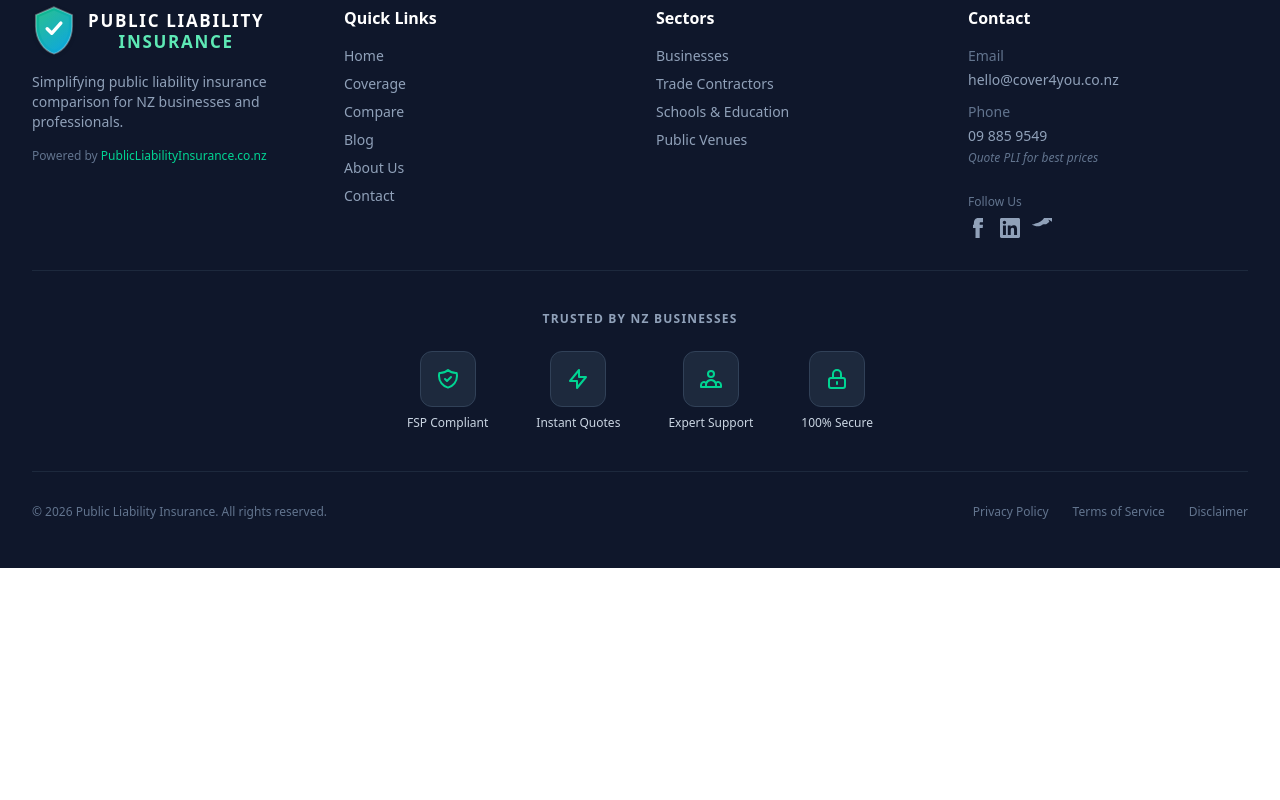
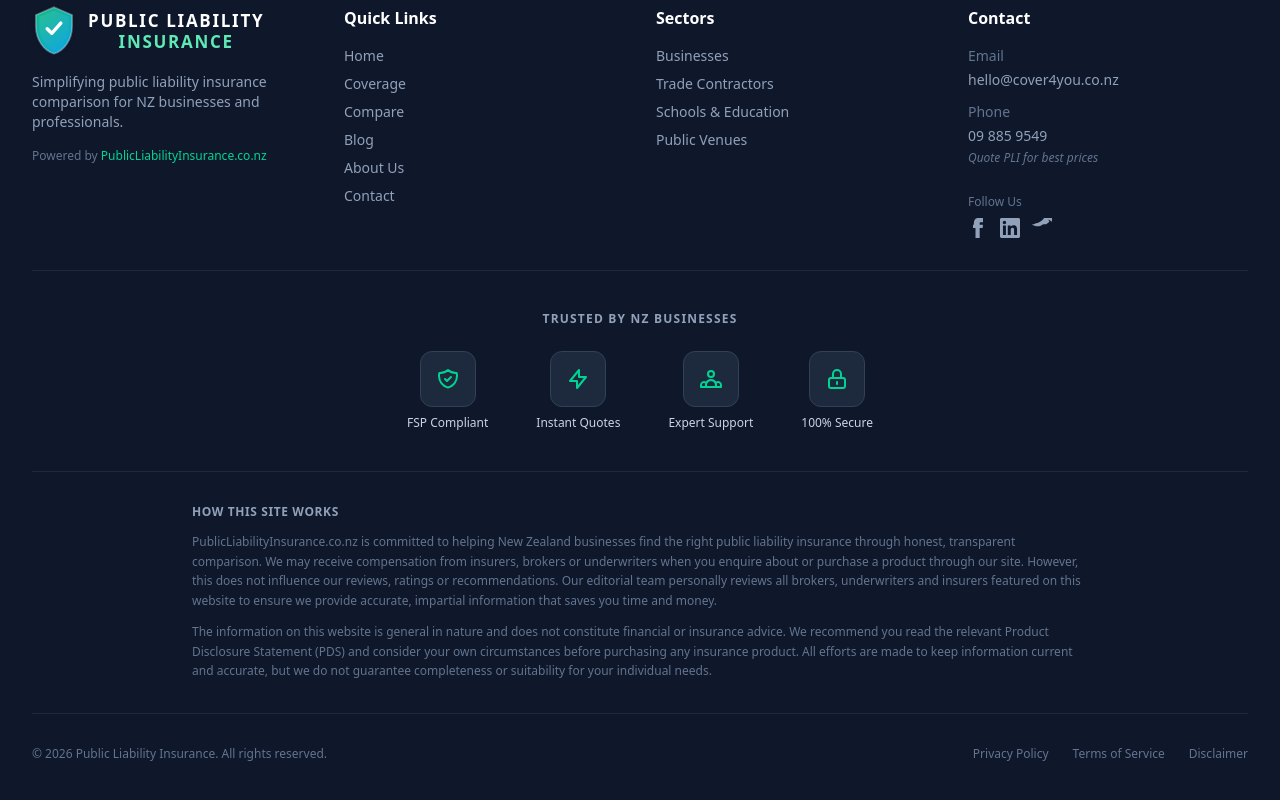
Before and after one commit to darinbutler/publicliabilityinsurance.co.nz, a Next.js app: page / in a window 1280 px wide. Shown: the part 6491-7291 px from the top of the page. Before the commit the page ends 7059 px from the top, so only its background shows below. Built offline with nearby package versions, Linux system fonts and the light colour scheme.

Commit message:
Add compensation disclaimer and editorial independence statement to footer

```diff
--- a/src/components/Footer.tsx
+++ b/src/components/Footer.tsx
@@ -195,6 +195,19 @@ export default function Footer() {
           </div>
         </div>
 
+        {/* Disclaimer */}
+        <div className="border-t border-slate-800 pt-8 mb-8">
+          <div className="max-w-4xl mx-auto">
+            <h4 className="text-xs font-semibold text-slate-400 uppercase tracking-wider mb-3">How This Site Works</h4>
+            <p className="text-xs text-slate-500 leading-relaxed mb-3">
+              PublicLiabilityInsurance.co.nz is committed to helping New Zealand businesses find the right public liability insurance through honest, transparent comparison. We may receive compensation from insurers, brokers or underwriters when you enquire about or purchase a product through our site. However, this does not influence our reviews, ratings or recommendations. Our editorial team personally reviews all brokers, underwriters and insurers featured on this website to ensure we provide accurate, impartial information that saves you time and money.
+            </p>
+            <p className="text-xs text-slate-500 leading-relaxed">
+              The information on this website is general in nature and does not constitute financial or insurance advice. We recommend you read the relevant Product Disclosure Statement (PDS) and consider your own circumstances before purchasing any insurance product. All efforts are made to keep information current and accurate, but we do not guarantee completeness or suitability for your individual needs.
+            </p>
+          </div>
+        </div>
+
         {/* Bottom Bar */}
         <div className="border-t border-slate-800 pt-8">
           <div className="flex flex-col md:flex-row justify-between items-center gap-4 text-xs text-slate-500">
```
